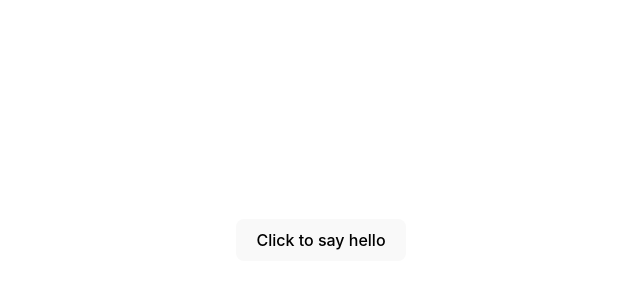
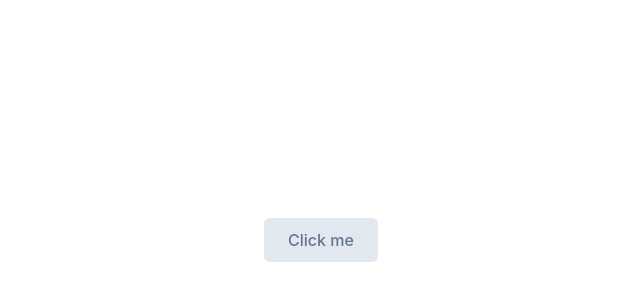
Before and after one commit to jung-ho-1231/study-svelte-tutorial, a Svelte app: page / in a window 1280 px wide. Shown: the part 160-460 px from the top of the page, without its empty margins (319-959 px from the left). Built offline with nearby package versions, Linux system fonts and the light colour scheme.

Commit message:
5. Event - Dom event forwarding

```diff
--- a/src/App.svelte
+++ b/src/App.svelte
@@ -1,9 +1,10 @@
 <script>
-    import Outer from "./Outer.svelte";
+    import CustomButton from "./CustomButton.svelte";
 
-    function handleMessage(event) {
-        alert(event.detail.text)
-    };
+    function handleClick() {
+        alert('Button Clicked');
+    }
+
 </script>
 
-<Outer on:message={handleMessage}/>
+<CustomButton on:click={handleClick} />
--- /dev/null
+++ b/src/CustomButton.svelte
@@ -0,0 +1,24 @@
+<button on:click>
+    Click me
+</button>
+
+<style>
+    button {
+        background: #E2E8F0;
+        color: #64748B;
+        border: unset;
+        border-radius: 6px;
+        padding: .75rem 1.5rem;
+        cursor: pointer;
+    }
+
+    button:hover {
+        background: #CBD5E1;
+        color: #475569;
+    }
+
+    button:focus {
+        background: #94A3B8;
+        color: #F1F5F9;
+    }
+</style>
```
